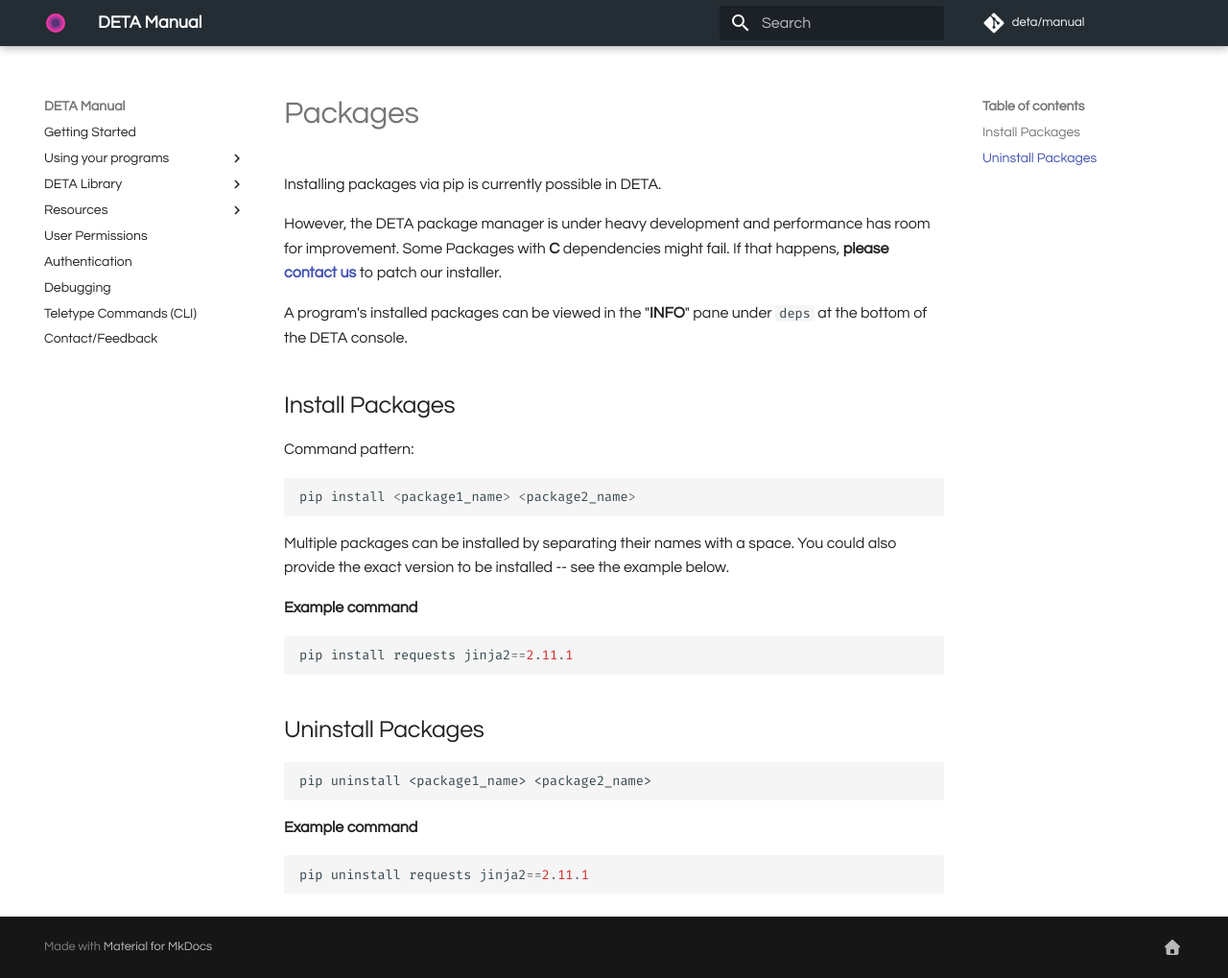
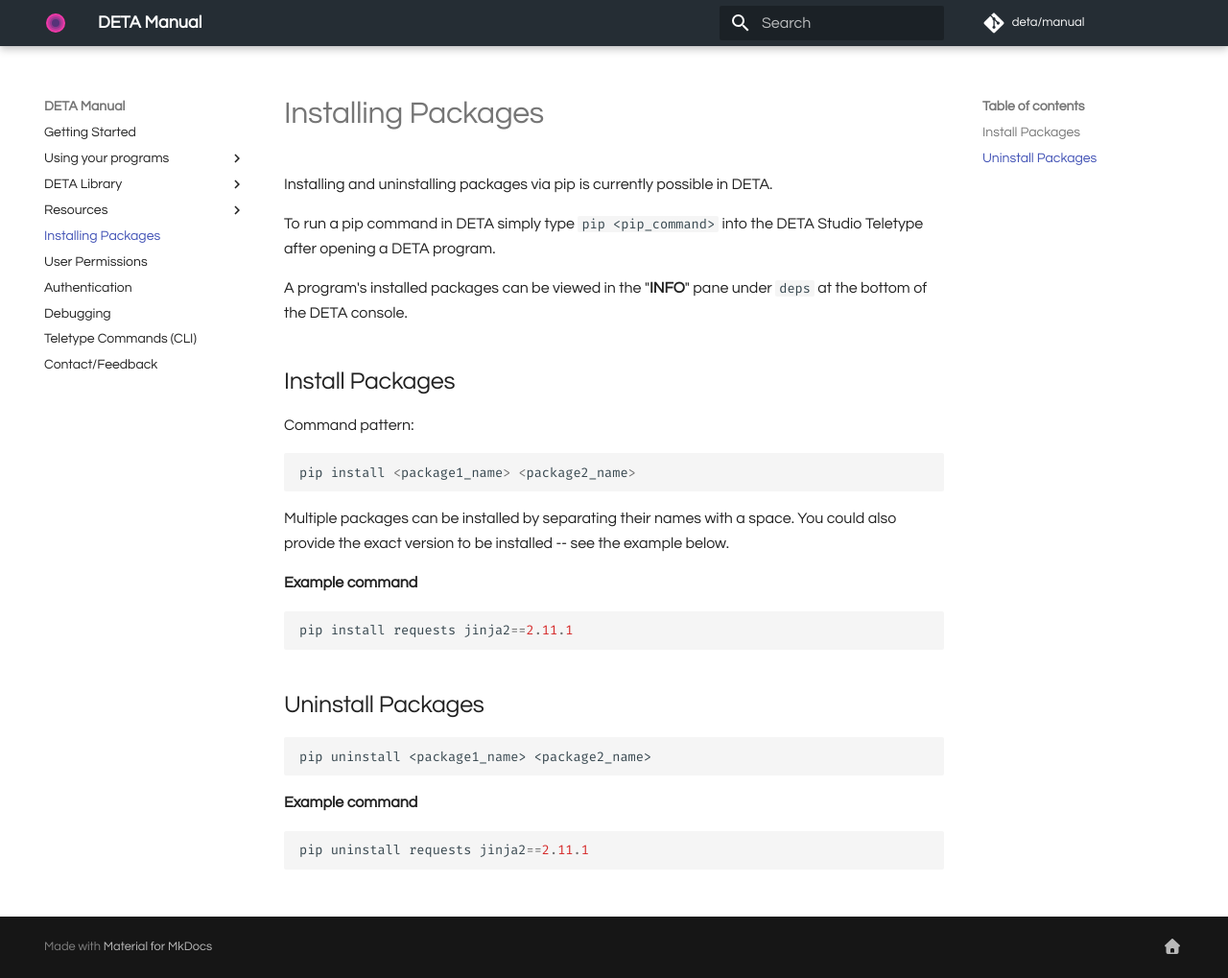
Before and after one commit to fmquaglia/manual, an MkDocs documentation site: the page built from docs/packages.md, in a window 1280 px wide and 1019 px high. Shown: the whole window at 96% size. Built offline with MkDocs 1.6.1 and Material for MkDocs 9.7.7, drawn with Linux system fonts in a browser that asks for light colours; comment, search, counter and statistics services are not loaded.

```diff
--- a/docs/packages.md
+++ b/docs/packages.md
@@ -1,6 +1,6 @@
-Installing packages via pip is currently possible in DETA.
+Installing and uninstalling packages via pip is currently possible in DETA.
 
-However, the DETA package manager is under heavy development and performance has room for improvement. Some Packages with **C** dependencies might fail. If that happens, **please [contact us](contact.md)** to patch our installer.
+To run a pip command in DETA simply type `pip <pip_command>` into the DETA Studio Teletype after opening a DETA program.
 
 A program's installed packages can be viewed in the "**INFO**" pane under `deps` at the bottom of the DETA console.
 
--- a/mkdocs.yml
+++ b/mkdocs.yml
@@ -41,10 +41,9 @@ nav:
     - Cloud Files: resources/files.md
     - Email: resources/email.md
     - The Runtime: resources/runtime.md
+  - Installing Packages: packages.md
   - User Permissions: permissions.md
   - Authentication: auth.md
   - Debugging: debug.md
-  # - Debugging (Video): debug.md
-  # - Installing Packages: packages.md
   - Teletype Commands (CLI): teletype.md
   - Contact/Feedback: contact.md
```
